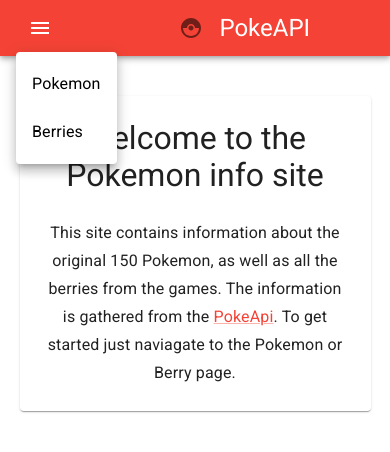
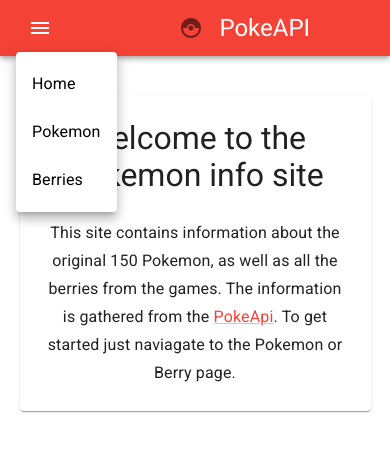
Before and after one commit to jeff343/poke-api, a React (Create React App) app: page / in a window 390 px wide. Both pictures are taken after a click on the button "menu open". Shown: the top 452 px of the page. Built offline with nearby package versions, Linux system fonts and the light colour scheme; no server answers.

Commit message:
Add home to mobile nav

```diff
--- a/src/components/Header.js
+++ b/src/components/Header.js
@@ -125,6 +125,21 @@
                                     textAlign="center"
                                     component={NavLink}
                                     to={{
+                                        pathname: '/'
+                                    }}
+                                >
+                                    Home
+                                </Typography>
+                            </MenuItem>
+                            <MenuItem onClick={handleCloseNavMenu}>
+                                <Typography
+                                    sx={{
+                                        textDecoration: 'none',
+                                        color: 'black'
+                                    }}
+                                    textAlign="center"
+                                    component={NavLink}
+                                    to={{
                                         pathname: '/pokemon'
                                     }}
                                 >
@@ -181,4 +196,4 @@
     )
 }
 
-export default Header
+export default Header;
--- a/src/components/Searchbar.js
+++ b/src/components/Searchbar.js
@@ -37,9 +37,6 @@
             >
                 <FormControl component='form' sx={{ width: 350 }}>
                     <Autocomplete
-                        onChange={(event, newValue) => {
-                            setValue(newValue);
-                        }}
                         disablePortal
                         sx={{
                             "& + .MuiAutocomplete-popper .MuiAutocomplete-option[aria-selected='true']":
@@ -52,6 +49,9 @@
                         options={autoData}
                         getOptionLabel={(option) => option.name.toUpperCase()}
                         renderInput={(params) => <TextField {...params} label="Search" color="secondary"/>}
+                        onChange={(event, newValue) => {
+                            setValue(newValue);
+                        }}
                     />
                 </FormControl>
             </Grid>
```
